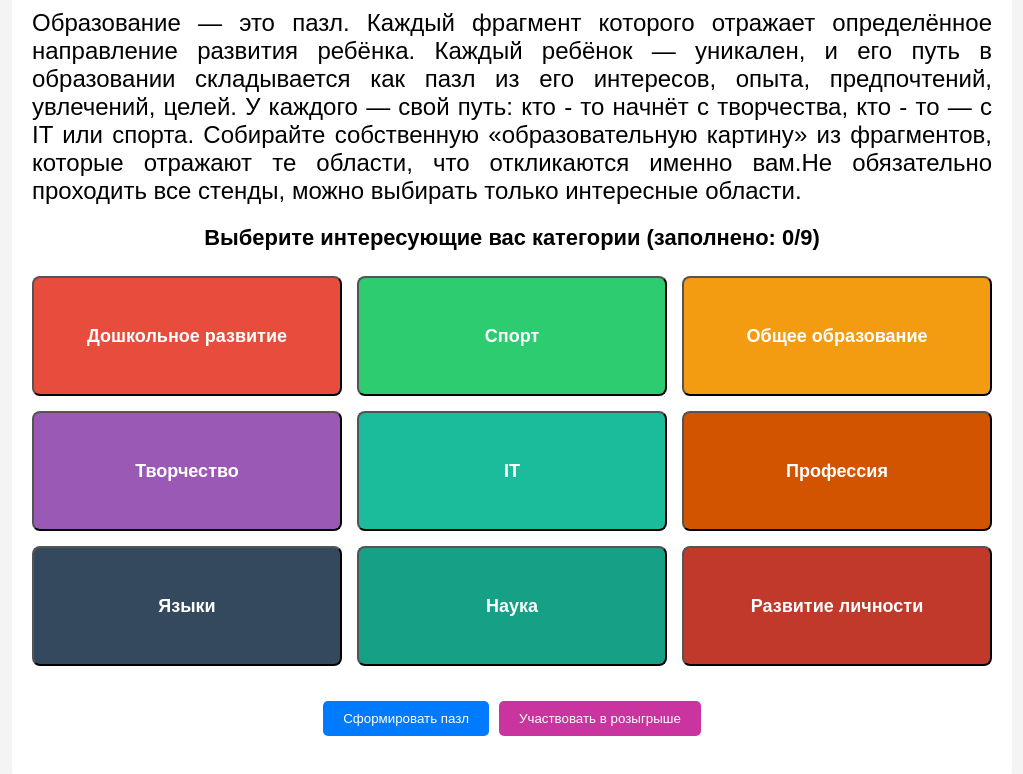
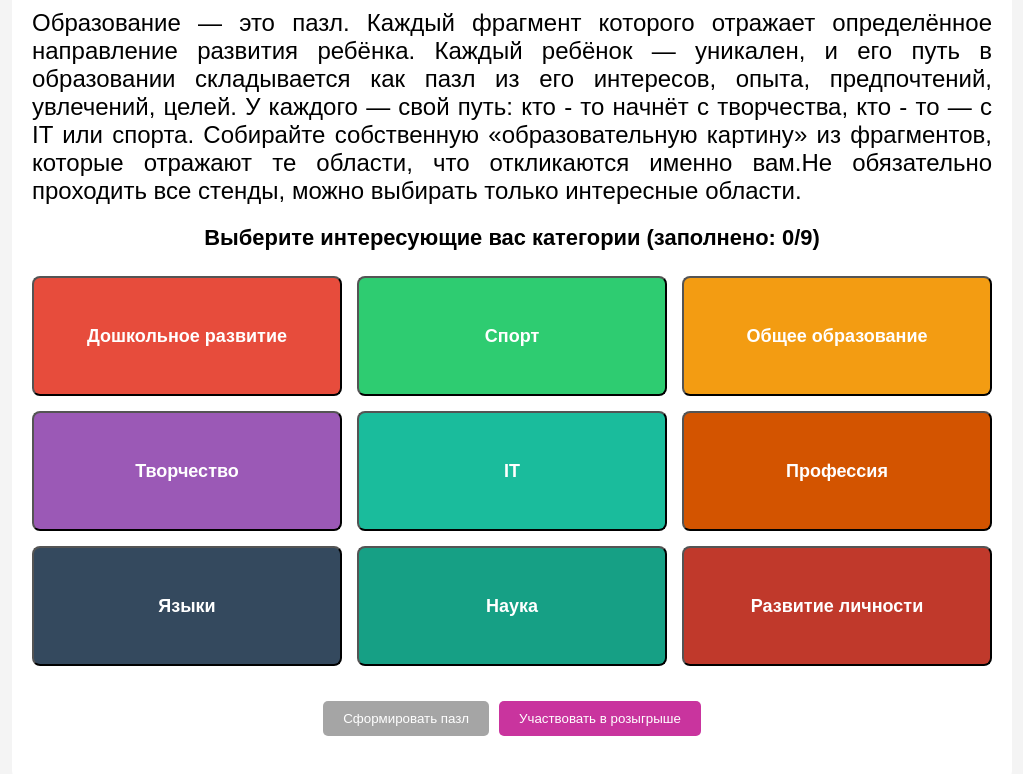
Before and after one commit to daslef/ithub-telegram-uprosto, a website built with Vite: page frontend/index.html in a window 1280 px wide. Shown: the part 98-872 px from the top of the page, without its empty margins (128-1151 px from the left). Built offline with nearby package versions, Linux system fonts and the light colour scheme.

Commit message:
main button logic

```diff
--- a/frontend/src/pages/start.ts
+++ b/frontend/src/pages/start.ts
@@ -53,6 +53,7 @@ function renderButtons() {
     buttonsElement.className = 'buttons'
 
     const generateButtonElement = document.createElement('button')
+    generateButtonElement.disabled = (window as any).completed.length < 9
     generateButtonElement.classList.add('btn', 'btn-primary')
     generateButtonElement.textContent = 'Сформировать пазл'
 
--- a/frontend/src/style.css
+++ b/frontend/src/style.css
@@ -110,6 +110,10 @@ h2 {
     filter: brightness(1.05);
 }
 
+.btn:disabled {
+    filter: grayscale();
+}
+
 .modal {
     display: none;
     position: fixed;
```
